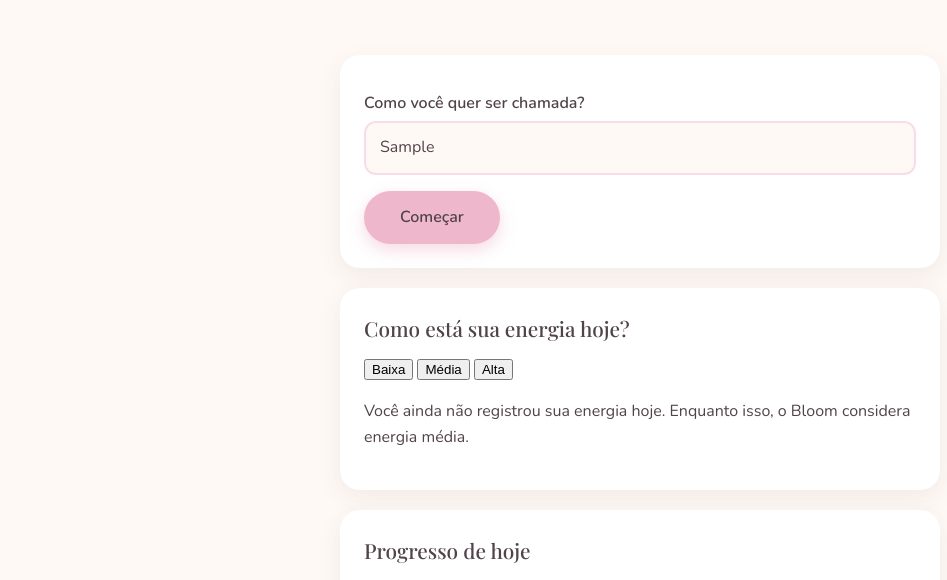
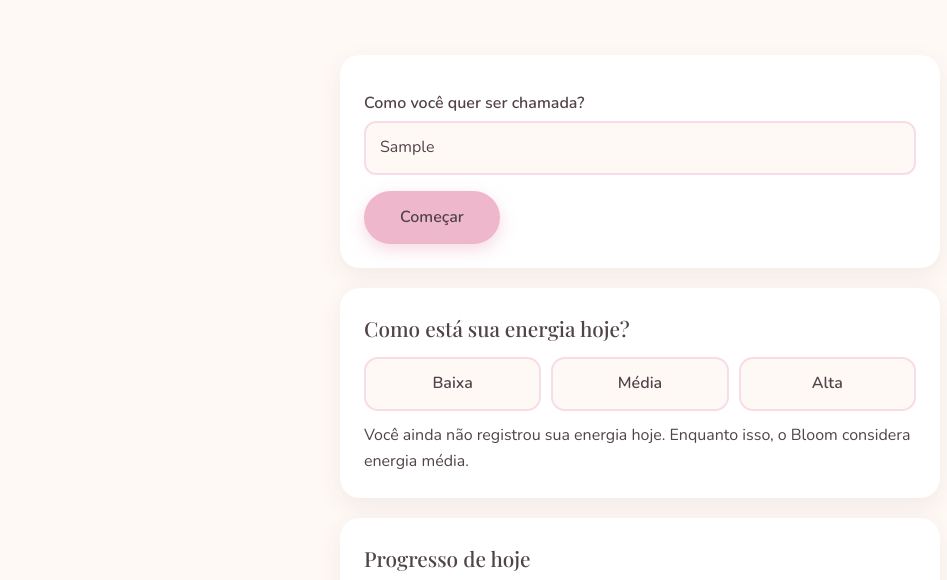
Before and after one commit to analuisa-r/Bloom-app, a plain HTML site: page pages/habitos.html in a window 1280 px wide. Both pictures are taken after typing "Sample" into the empty fields and a click on the button "Começar". Shown: the part 183-763 px from the top of the page, without its empty margins (0-947 px from the left). Drawn offline with nearby package versions, Linux system fonts and the light colour scheme.

Commit message:
Update app.css

```diff
--- a/css/app.css
+++ b/css/app.css
@@ -1,3 +1,4 @@
+/* app.css - estilos das páginas internas (usa as cores definidas em style.css) */
 .app { max-width: 640px; margin: 0 auto; padding: 8px 20px 64px; }
 .app h1 { margin: 0; font-size: 2.2rem; }
 .data { margin: 4px 0 24px; text-transform: capitalize; }
@@ -34,3 +35,13 @@
 .mensagem { min-height: 1.4em; margin: 0 0 12px; font-weight: 600; }
 .mensagem-sucesso { color: #4f7a45; }
 .mensagem-erro { color: #a33a4f; }
+
+/* Check-in de energia */
+.energia { display: flex; gap: 10px; margin-bottom: 12px; }
+.botao-energia {
+  flex: 1; padding: 12px; font: inherit; font-weight: 600; color: var(--texto);
+  background: var(--creme); border: 2px solid var(--rosa-pastel); border-radius: 14px; cursor: pointer;
+  transition: background 0.2s ease, border-color 0.2s ease;
+}
+.botao-energia-ativo { background: var(--rosa-pastel); border-color: var(--rosa-blush); }
+#energia-texto { margin: 0; }
```
